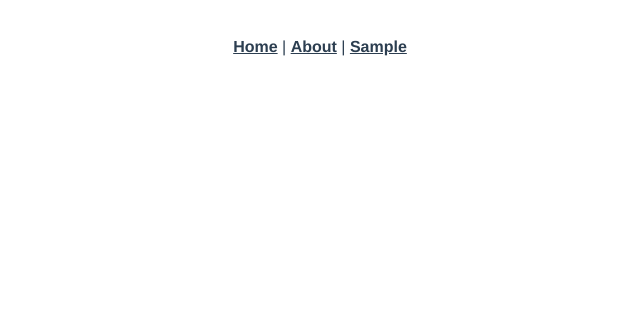
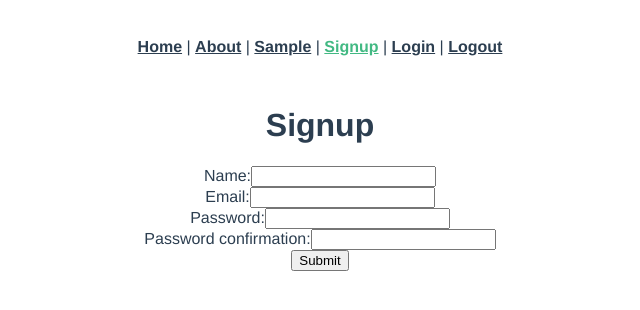
Before and after one commit to Cierrasimms/blog-frontend, a Vue app: page /signup in a window 1280 px wide. Shown: the top 310 px of the page, without its empty margins (320-960 px from the left). Built offline with nearby package versions, Linux system fonts and the light colour scheme.

Commit message:
added signup, login, and logout files/functions/routes

```diff
--- a/src/App.vue
+++ b/src/App.vue
@@ -5,6 +5,12 @@
     <router-link to="/about">About</router-link>
     |
     <router-link to="/sample">Sample</router-link>
+    |
+    <router-link to="/signup">Signup</router-link>
+    |
+    <router-link to="/login">Login</router-link>
+    |
+    <router-link to="/logout">Logout</router-link>
   </nav>
   <router-view />
 </template>
--- a/src/main.js
+++ b/src/main.js
@@ -5,4 +5,9 @@
 
 axios.defaults.baseURL = process.env.NODE_ENV === "development" ? "http://localhost:3000" : "/";
 
+var jwt = localStorage.getItem("jwt");
+if (jwt) {
+  axios.defaults.headers.common["Authorization"] = `Bearer ${jwt}`;
+}
+
 createApp(App).use(router).mount("#app");
--- a/src/router/index.js
+++ b/src/router/index.js
@@ -2,6 +2,9 @@
 import HomeView from "../views/HomeView.vue";
 import AboutView from "../views/AboutView.vue";
 import SampleView from "../views/SampleView.vue";
+import SignupView from "../views/SignupView.vue";
+import LoginView from "../views/LoginView.vue";
+import LogoutView from "../views/LogoutView.vue";
 
 const routes = [
   {
@@ -19,6 +22,21 @@
     name: "sample",
     component: SampleView,
   },
+  {
+    path: "/signup",
+    name: "signup",
+    component: SignupView,
+  },
+  {
+    path: "/login",
+    name: "login",
+    component: LoginView,
+  },
+  {
+    path: "/logout",
+    name: "logout",
+    component: LogoutView,
+  },
 ];
 
 const router = createRouter({
--- a/src/views/HomeView.vue
+++ b/src/views/HomeView.vue
@@ -8,7 +8,7 @@
 export default {
   data: function () {
     return {
-      message: "Welcome to Vue.js!",
+      message: "Sup!",
     };
   },
   created: function () {},
--- /dev/null
+++ b/src/views/LoginView.vue
@@ -0,0 +1,49 @@
+<script>
+import axios from "axios";
+
+export default {
+  data: function () {
+    return {
+      newSessionParams: {},
+      errors: [],
+    };
+  },
+  methods: {
+    submit: function () {
+      axios
+        .post("/sessions", this.newSessionParams)
+        .then((response) => {
+          axios.defaults.headers.common["Authorization"] = "Bearer " + response.data.jwt;
+          localStorage.setItem("jwt", response.data.jwt);
+          this.$router.push("/");
+        })
+        .catch((error) => {
+          console.log(error.response);
+          this.errors = ["Invalid email or password."];
+          this.email = "";
+          this.password = "";
+        });
+    },
+  },
+};
+</script>
+
+<template>
+  <div class="login">
+    <form v-on:submit.prevent="submit()">
+      <h1>Login</h1>
+      <ul>
+        <li v-for="error in errors" v-bind:key="error">{{ error }}</li>
+      </ul>
+      <div>
+        <label>Email:</label>
+        <input type="email" v-model="newSessionParams.email" />
+      </div>
+      <div>
+        <label>Password:</label>
+        <input type="password" v-model="newSessionParams.password" />
+      </div>
+      <input type="submit" value="Submit" />
+    </form>
+  </div>
+</template>
--- /dev/null
+++ b/src/views/LogoutView.vue
@@ -0,0 +1,15 @@
+<script>
+import axios from "axios";
+
+export default {
+  created: function () {
+    delete axios.defaults.headers.common["Authorization"];
+    localStorage.removeItem("jwt");
+    this.$router.push("/");
+  },
+};
+</script>
+
+<template>
+  <div class="logout"></div>
+</template>
--- a/src/views/SampleView.vue
+++ b/src/views/SampleView.vue
@@ -1,5 +1,8 @@
 <template>
   <div class="about">
-    <h1>This is my sample page.</h1>
+    <h1>So anyway, I started blasting</h1>
+    <img
+      src="https://i.kym-cdn.com/entries/icons/mobile/000/031/443/It's_Always_Sunny_in_Philadelphia_-_Frank_Reynolds_on_the_gun_controversy_-_FULL_SCENE_0-43_screenshot.jpg"
+    />
   </div>
 </template>
--- /dev/null
+++ b/src/views/SignupView.vue
@@ -0,0 +1,53 @@
+<script>
+import axios from "axios";
+
+export default {
+  data: function () {
+    return {
+      newUserParams: {},
+      errors: [],
+    };
+  },
+  methods: {
+    submit: function () {
+      axios
+        .post("/users", this.newUserParams)
+        .then((response) => {
+          console.log(response.data);
+          this.$router.push("/login");
+        })
+        .catch((error) => {
+          this.errors = error.response.data.errors;
+        });
+    },
+  },
+};
+</script>
+
+<template>
+  <div class="signup">
+    <form v-on:submit.prevent="submit()">
+      <h1>Signup</h1>
+      <ul>
+        <li v-for="error in errors" v-bind:key="error">{{ error }}</li>
+      </ul>
+      <div>
+        <label>Name:</label>
+        <input type="text" v-model="newUserParams.name" />
+      </div>
+      <div>
+        <label>Email:</label>
+        <input type="email" v-model="newUserParams.email" />
+      </div>
+      <div>
+        <label>Password:</label>
+        <input type="password" v-model="newUserParams.password" />
+      </div>
+      <div>
+        <label>Password confirmation:</label>
+        <input type="password" v-model="newUserParams.password_confirmation" />
+      </div>
+      <input type="submit" value="Submit" />
+    </form>
+  </div>
+</template>
```
